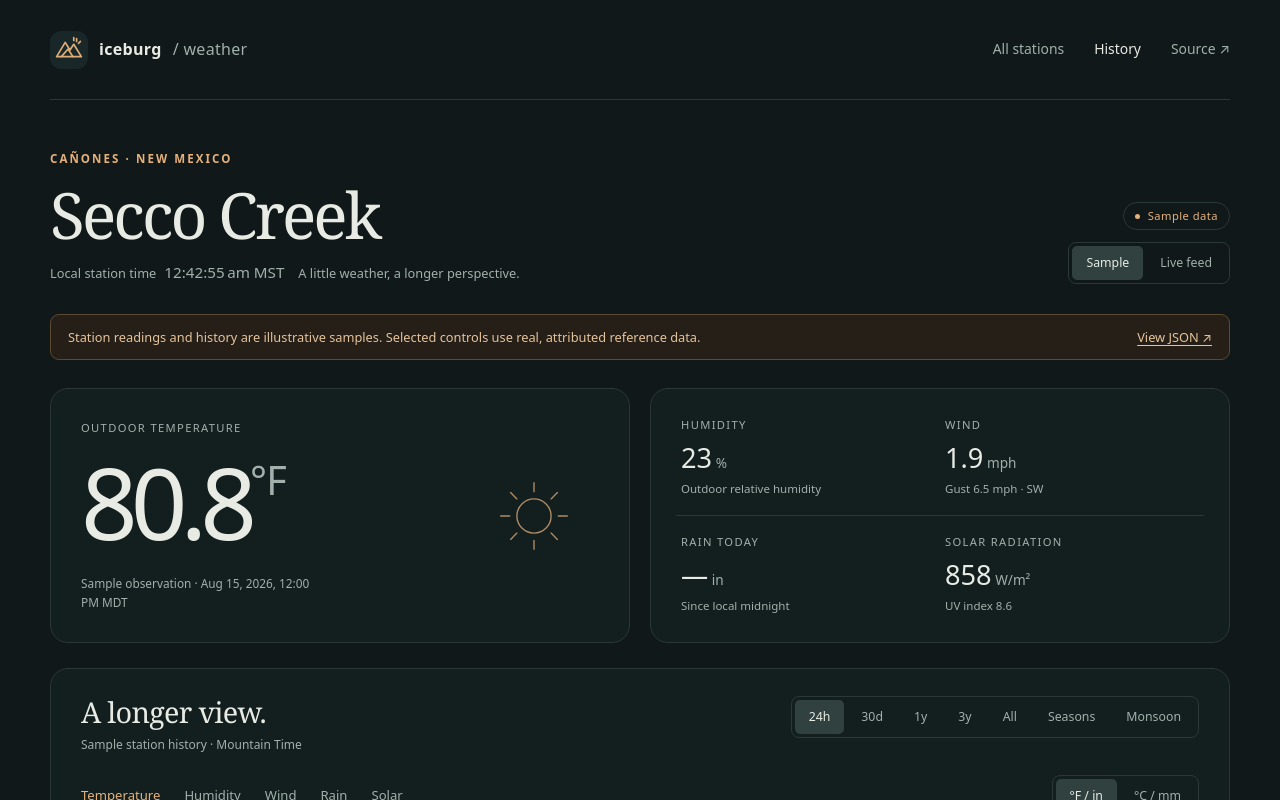
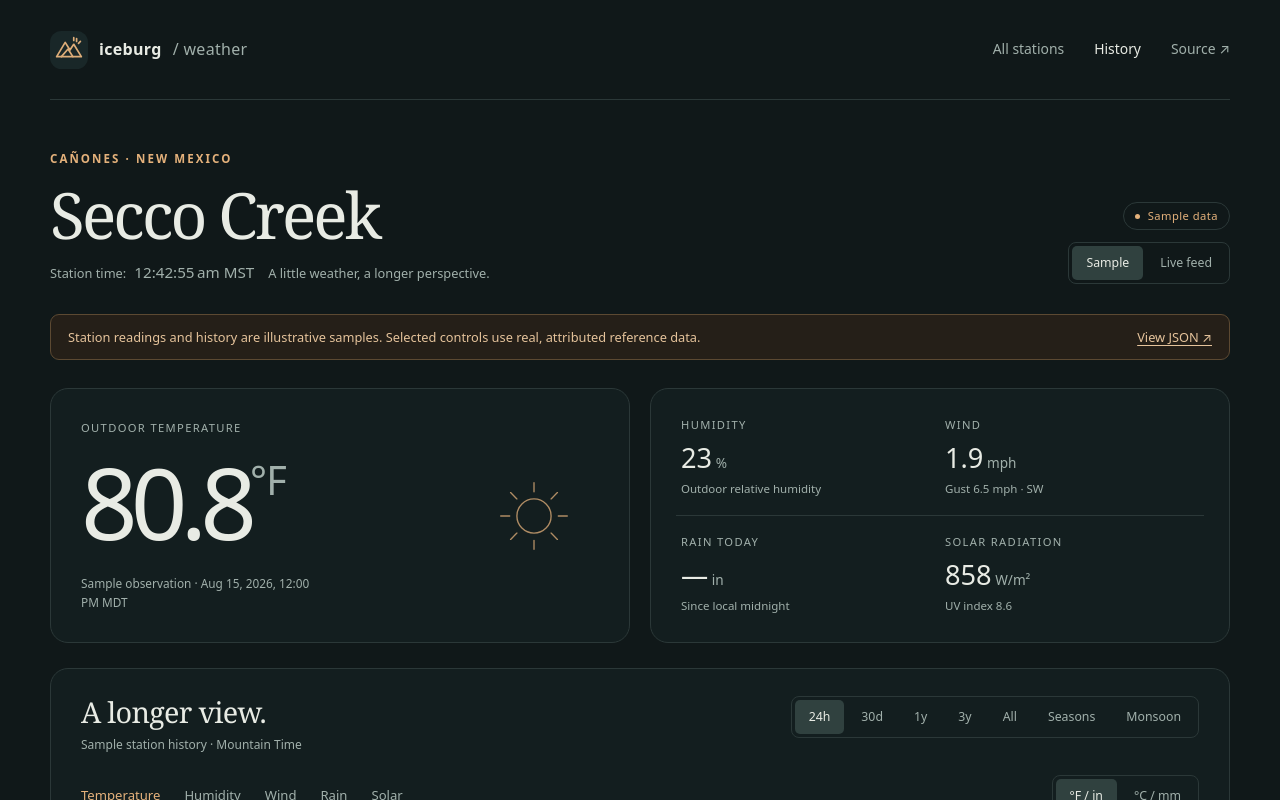
Before and after one commit to briceburg/canones-weather, a plain HTML site: page site/canones/index.html in a window 1280 px wide. Shown: the top 800 px of the page. Drawn offline with nearby package versions, Linux system fonts and the light colour scheme; files that its build step writes are made by us from their sources; files whose address does not match are found by name.

Commit message:
Shorten station time label

```diff
--- a/site/canones/index.html
+++ b/site/canones/index.html
@@ -107,7 +107,7 @@
             <h1 id="station-title">Secco Creek</h1>
             <p class="station-clock muted">
               <span class="station-time-group">
-                <span class="small">Local station time</span>
+                <span class="small">Station time:</span>
                 <time id="station-clock" title="Current time in Cañones"></time>
               </span>
               <span class="station-tagline small">A little weather, a longer perspective.</span>
```
